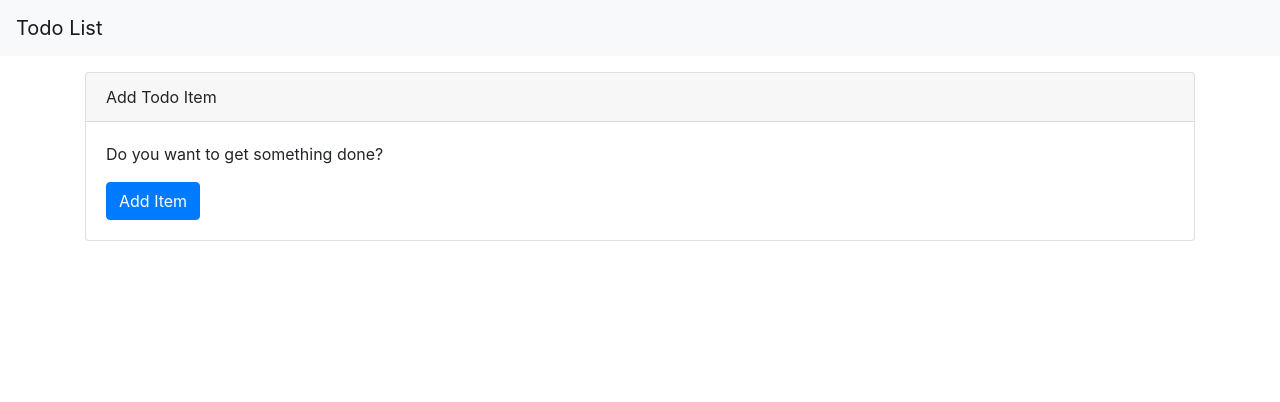
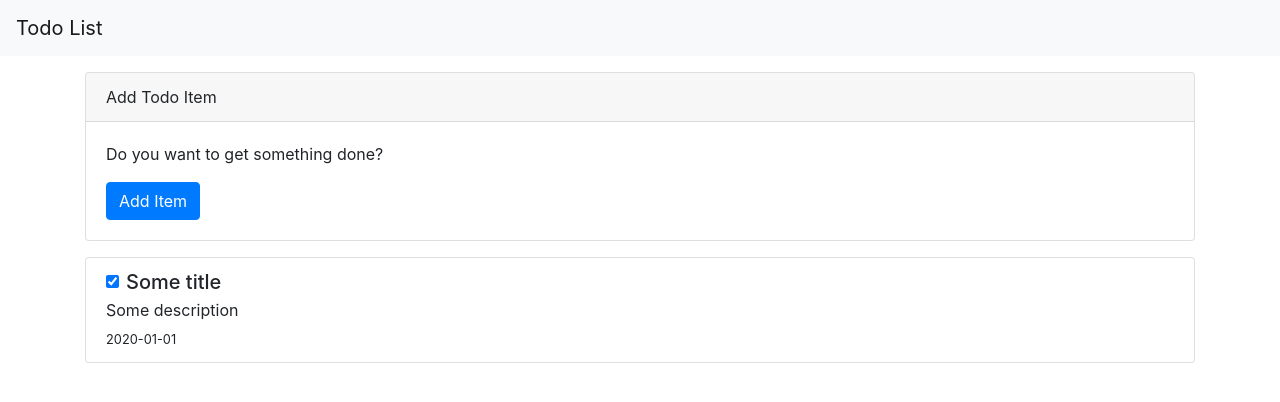
Before and after one commit to EliasDolinsek/simple-vue-todolist, a Vue app: page / in a window 1280 px wide. Shown: the top 402 px of the page. Built offline with nearby package versions, Linux system fonts and the light colour scheme.

Commit message:
Implemented todo items list

```diff
--- a/src/components/AddTodoItemCard.vue
+++ b/src/components/AddTodoItemCard.vue
@@ -38,6 +38,7 @@ export default {
   name: "AddTodoItemCard",
   data() {
     return {
+      id: 2,
       showInput: false,
       title: "",
       description: "",
@@ -45,6 +46,10 @@ export default {
     }
   },
   methods: {
+    clearInputs(){
+      this.title = ""
+      this.description = ""
+    },
     submit() {
       const item = {
         title: this.title,
@@ -54,6 +59,9 @@ export default {
       }
 
       this.$emit("add-item", item)
+
+      this.showInput = false
+      this.clearInputs()
     }
   }
 }
--- a/src/components/TodoItemsList.vue
+++ b/src/components/TodoItemsList.vue
@@ -1,6 +1,6 @@
 <template>
     <div class="list-group">
-        <TodoListItem v-for="item in items" :key="item.id" :item="item"/>
+        <TodoListItem v-for="item in items" :key="item.id" :item="item" @done-changed="() => onDoneChanged(item.id)" @delete-item="() => onDeleteItem(item.id)"/>
     </div>
 </template>
 
@@ -9,7 +9,7 @@ import TodoListItem from "@/components/TodoListItem";
 
 export default {
     name: "TodoItemsList",
-    components: [TodoListItem],
+    components: { TodoListItem },
     props: {
         items: {
             type: Array,
@@ -17,8 +17,11 @@ export default {
         }
     },
     methods: {
-        descriptionOfItem(item) {
-            return item.description || "No description"
+        onDoneChanged(id) {
+            this.$emit("done-changed", id)
+        },
+        onDeleteItem(id) {
+            this.$emit("delete-item", id)
         }
     }
 }
--- a/src/components/TodoListItem.vue
+++ b/src/components/TodoListItem.vue
@@ -1,9 +1,12 @@
 <template>
     <a class="list-group-item list-group-item-action flex-column align-items-start">
-        <h5 class="mb-1">{{ item.title }}</h5>
+        <div class="form-check">
+            <input class="form-check-input" type="checkbox" :checked="item.done" @change="onDoneChanged" id="itemDone">
+            <label :class="{ 'title': true, 'mb-1': true, 'h5': true, 'title-todo': !item.done, 'title-done': item.done }" @click="onDelete">{{item.title}}</label>
+        </div>
         <p class="mb-1">{{ descriptionOfItem(item) }}</p>
         <small>{{ item.deadline }}</small>
-    </a><input class="form-check-input" type="checkbox" value="" id="flexCheckDefault">
+    </a>
 </template>
 
 <script>
@@ -15,5 +18,23 @@ export default {
             required: true
         }
     },
+    methods: {
+        descriptionOfItem(item) {
+            return item.description || "No description"
+        },
+        onDoneChanged() {
+            this.$emit("done-changed")
+        },
+        onDelete(){
+            this.$emit("delete-item")
+        }
+    }
 }
 </script>
+
+<style scoped>
+.title:hover {
+    cursor: pointer;
+    text-decoration: line-through;
+}
+</style>
--- a/src/pages/OverviewPage.vue
+++ b/src/pages/OverviewPage.vue
@@ -1,8 +1,18 @@
 <template>
   <div class="container">
     <div class="mt-3">
-      <AddTodoItemCard @add-item="handleAddItem"/>
-      <TodoItemsList :items="items" class="mt-3"/>
+      <AddTodoItemCard @add-item="handleAddItem" />
+      <div class="mt-3">
+        <div v-if="items.length > 0">
+          <TodoItemsList :items="itemsSortedByDate" @done-changed="(id) => onDoneChanged(id)"
+            @delete-item="(id) => onDeleteItem(id)" />
+        </div>
+        <div v-else>
+          <div class="alert alert-primary" role="alert">
+            There are no todo items.
+          </div>
+        </div>
+      </div>
     </div>
   </div>
 </template>
@@ -13,20 +23,43 @@ import TodoItemsList from "@/components/TodoItemsList";
 
 export default {
   name: "OverviewPage",
-  components: {AddTodoItemCard, TodoItemsList},
+  components: { AddTodoItemCard, TodoItemsList },
   data() {
     return {
-      items: []
+      items: [
+        {
+          id: 1,
+          title: "Some title",
+          description: "Some description",
+          deadline: "2020-01-01",
+          done: true
+        }
+      ]
     }
   },
   methods: {
     handleAddItem(item) {
       this.items.push(item)
+    },
+    onDoneChanged(id) {
+      const index = this.items.findIndex(item => item.id === id)
+      this.items[index].done = !this.items[index].done
+      console.log(this.items)
+    },
+    onDeleteItem(id) {
+      const index = this.items.findIndex(item => item.id === id)
+      this.items.splice(index, 1)
+    }
+  },
+  computed: {
+    itemsSortedByDate() {
+      return this.items.sort((a, b) => {
+        return new Date(a.deadline) - new Date(b.deadline)
+      })
     }
   }
 }
 </script>
 
 <style scoped>
-
 </style>
```
